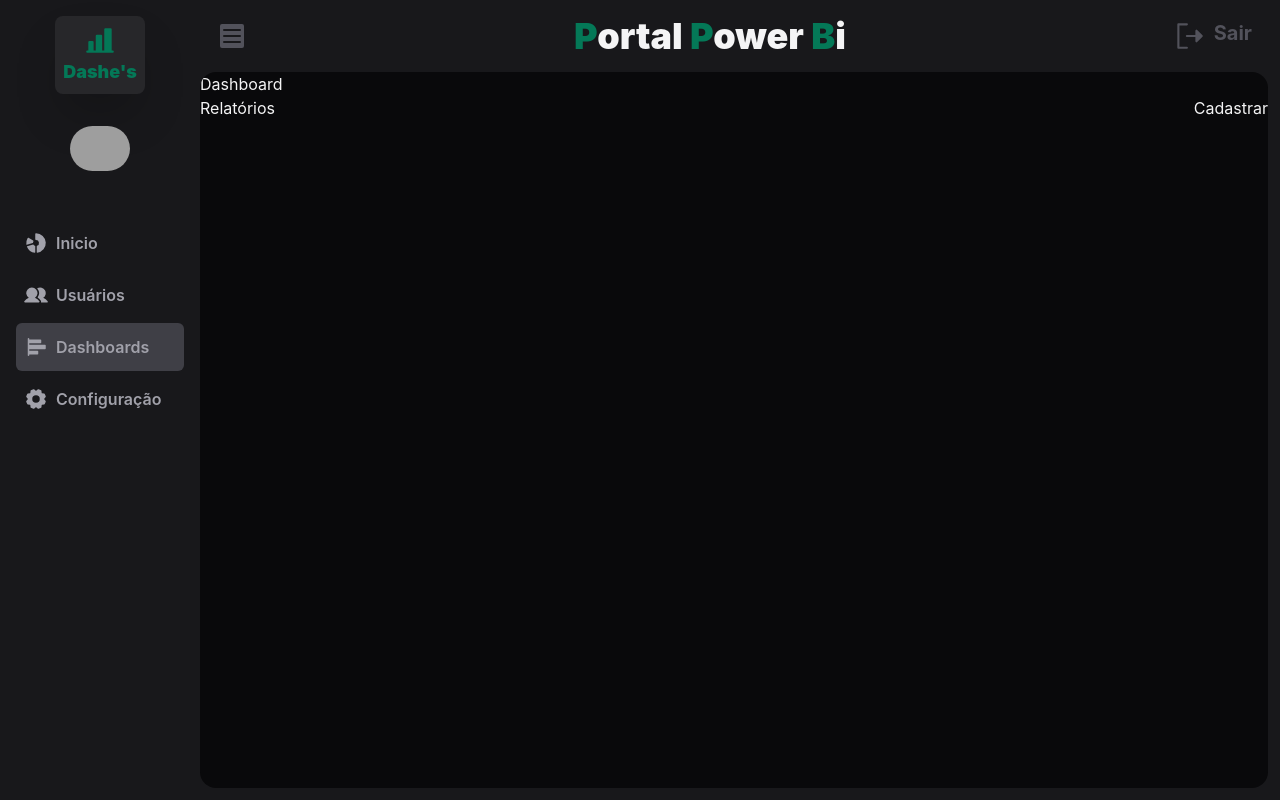
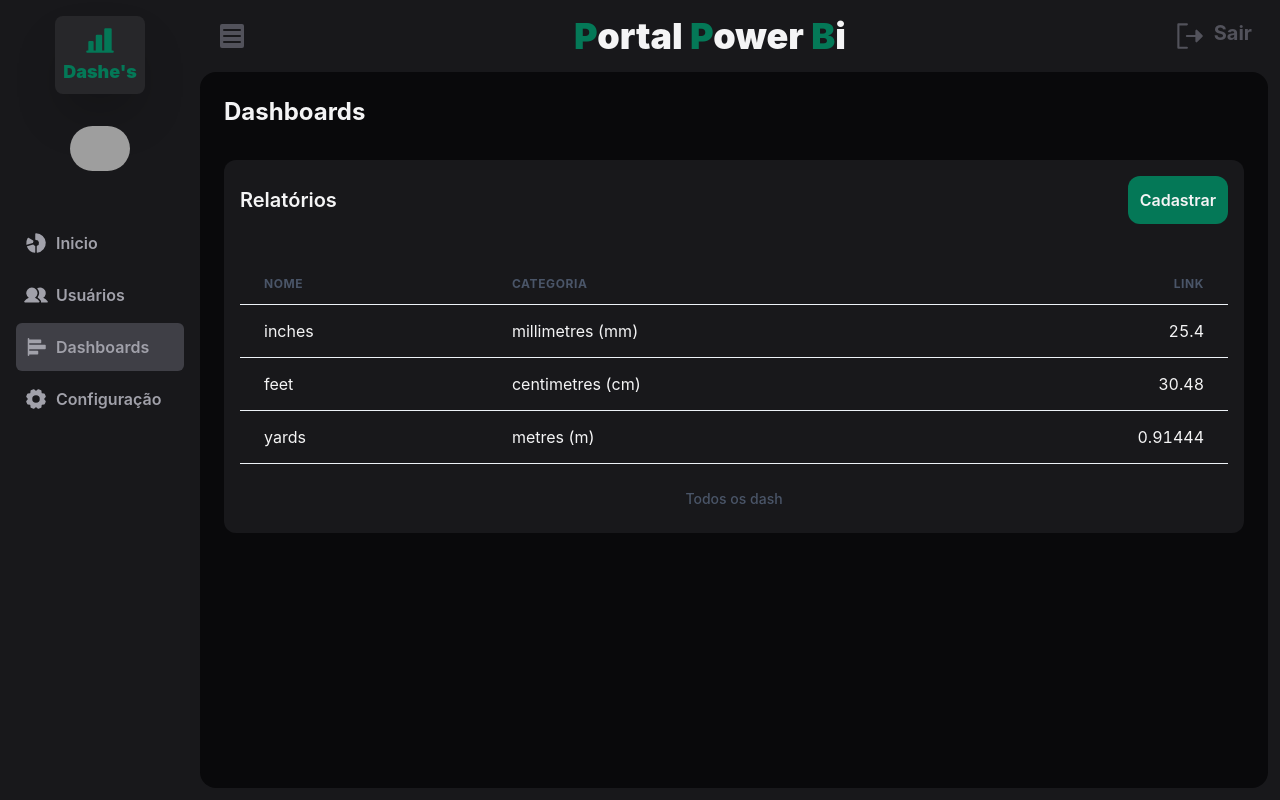
Before and after one commit to Jeann-Cavalcante/portal-power-bi, a Next.js app: page /dashboards in a window 1280 px wide. Built offline with nearby package versions, Linux system fonts and the light colour scheme; no server answers; sample sign-in values are in the browser's storage; grey boxes are pictures that could not be loaded.

Commit message:
criando tabela

```diff
--- a/src/components/Layout.jsx
+++ b/src/components/Layout.jsx
@@ -8,7 +8,7 @@
 
       <div className="flex flex-col min-h-full max-w-screen flex-1">
         <Header />
-        <main className="bg-zinc-950 overflow-auto scrollbar-hidden flex-1 md:rounded-2xl">
+        <main className="bg-zinc-950 overflow-auto scrollbar-hidden flex-1 md:rounded-2xl p-6">
           {children}
         </main>
       </div>
--- a/src/pages/dashboards/index.jsx
+++ b/src/pages/dashboards/index.jsx
@@ -1,20 +1,60 @@
 import Layout from "@/components/Layout";
 import { getServerSession } from "next-auth/next";
 import { authOptions } from "../api/auth/[...nextauth]";
+import {
+  Table,
+  Thead,
+  Tbody,
+  Tr,
+  Th,
+  Td,
+  TableCaption,
+  TableContainer,
+} from "@chakra-ui/react";
 
 const Dashboards = () => {
   // console.log(session);
   return (
     <Layout>
-      <h1>Dashboard</h1>
+      <h1 className="mb-8 text-2xl font-bold">Dashboards</h1>
 
-      <div>
-        <div className="flex justify-between items-center">
-          <h2>Relatórios</h2>
-          <button>
+      <div className="rounded-xl p-4 bg-zinc-900">
+        <div className="flex mb-10 justify-between items-center">
+          <h2 className="text-xl font-semibold">Relatórios</h2>
+          <button className="bg-emerald-700 p-3 rounded-xl font-semibold">
             Cadastrar
           </button>
         </div>
+
+        <TableContainer>
+          <Table variant="simple">
+            <TableCaption>Todos os dash </TableCaption>
+            <Thead>
+              <Tr>
+                <Th>Nome</Th>
+                <Th>Categoria</Th>
+                <Th isNumeric>Link</Th>
+              </Tr>
+            </Thead>
+            <Tbody>
+              <Tr>
+                <Td>inches</Td>
+                <Td>millimetres (mm)</Td>
+                <Td isNumeric>25.4</Td>
+              </Tr>
+              <Tr>
+                <Td>feet</Td>
+                <Td>centimetres (cm)</Td>
+                <Td isNumeric>30.48</Td>
+              </Tr>
+              <Tr>
+                <Td>yards</Td>
+                <Td>metres (m)</Td>
+                <Td isNumeric>0.91444</Td>
+              </Tr>
+            </Tbody>
+          </Table>
+        </TableContainer>
       </div>
     </Layout>
   );
```
